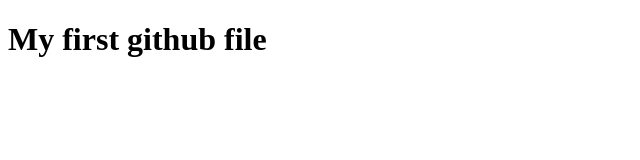
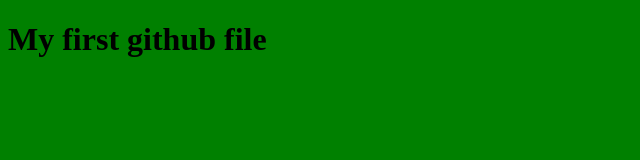
Before and after one commit to binhdang/comp1950, a plain HTML site: page index.html in a window 1280 px wide. Shown: the whole page, without its empty margins (0-640 px from the left). Drawn offline with Linux system fonts and the light colour scheme.

Commit message:
added global.css

```diff
--- /dev/null
+++ b/global.css
@@ -0,0 +1,3 @@
+body{
+    background-color: green;
+}
--- a/index.html
+++ b/index.html
@@ -2,6 +2,7 @@
 <html>
 <head>
 	<title>this is my title</title>
+	<link rel="stylesheet" type="text/css" href="global.css" media="screen">
 </head>
 <body>
 <h1> My first github file </h1>
```
